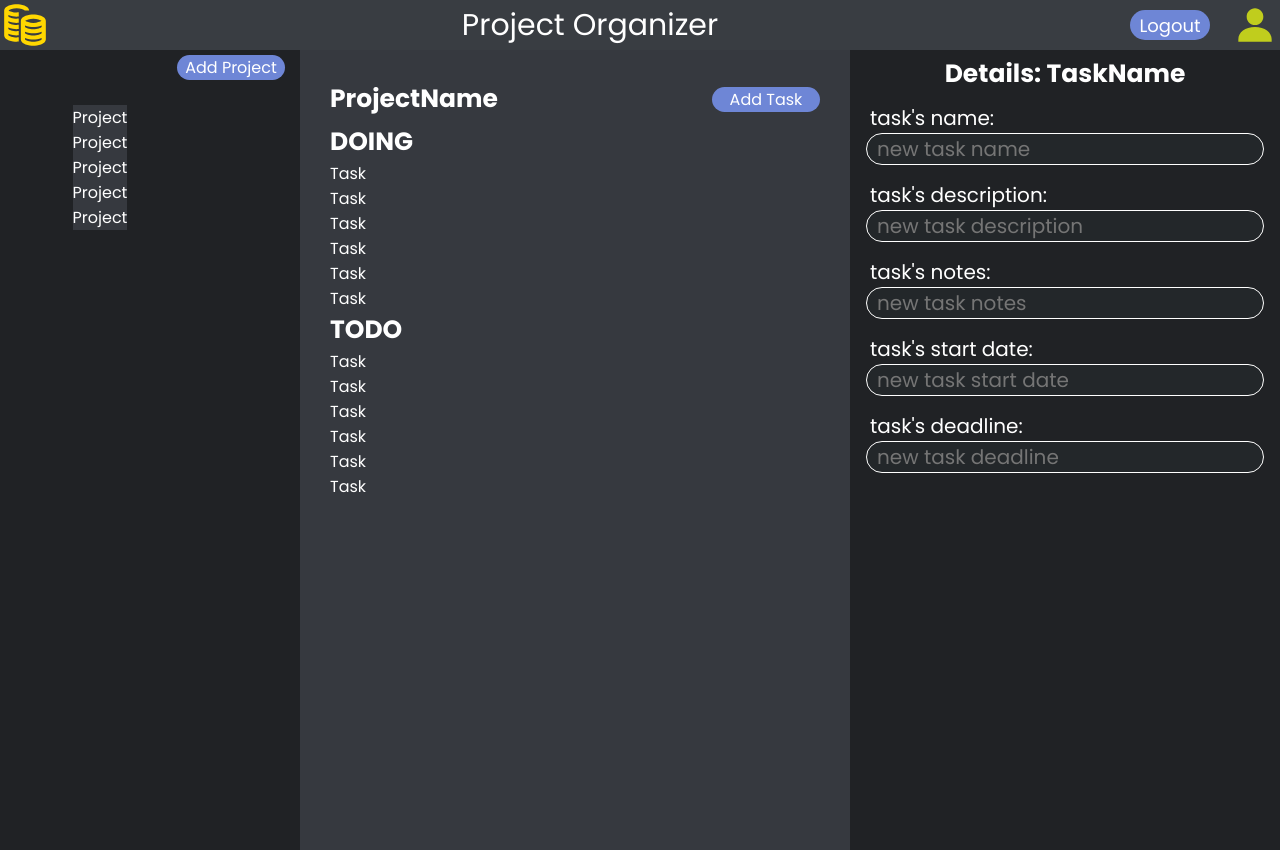
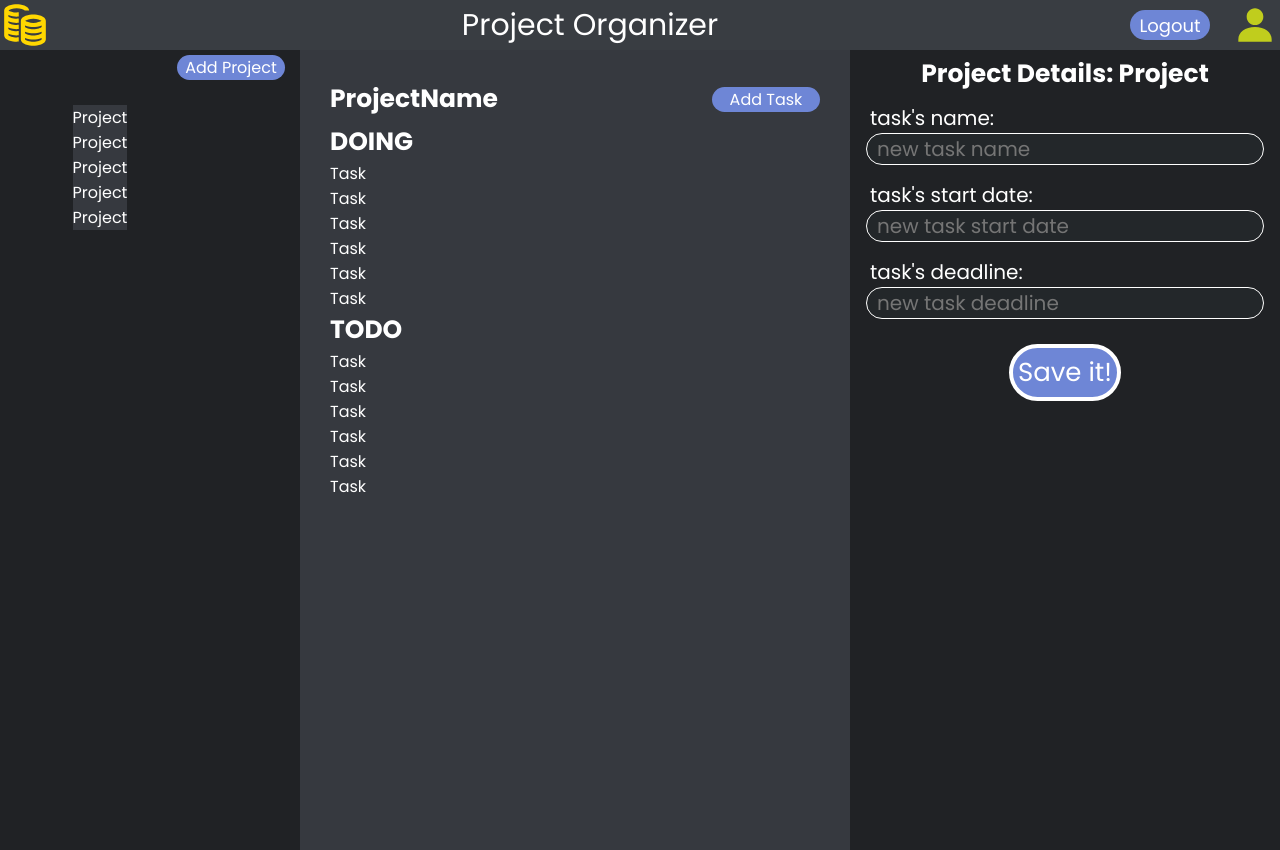
Before and after one commit to DiegoPrestesGit/bolttech-test, a React (Create React App) app in the folder frontend/: page / in a window 1280 px wide. Built offline with nearby package versions, Linux system fonts and the light colour scheme.

Commit message:
feat: project details

```diff
--- a/frontend/src/components/Details.js
+++ b/frontend/src/components/Details.js
@@ -2,36 +2,39 @@ import React from "react";
 
 import {
   Container,
-  Description,
-  Notes,
-  StartDate,
-  FinishDate,
   DefaultInput,
   TaskHeader,
   InputName,
+  SaveChangesButton,
 } from "./details-style";
 
 function Details() {
   const detailTypes = {
     project: (
       <Container>
-        {/*
-      NAME
-      STARTDATE
-      FINISHDATE
-      */}
+        <TaskHeader>Project Details: Project</TaskHeader>
+        <InputName>task's name:</InputName>
+        <DefaultInput placeholder="new task name" type="text" />
+
+        <InputName>task's start date:</InputName>
+        <DefaultInput
+          placeholder="new task start date"
+          type="text"
+        ></DefaultInput>
+
+        <InputName>task's deadline:</InputName>
+        <DefaultInput
+          placeholder="new task deadline"
+          type="text"
+        ></DefaultInput>
+        <SaveChangesButton onClick={() => console.log("SAVED!")}>
+          Save it!
+        </SaveChangesButton>
       </Container>
     ),
     task: (
       <Container>
-        {/*
-      NAME
-      DESCRIPTION
-      NOTES
-      STARTDATE
-      FINISHDATE
-      */}
-        <TaskHeader>Details: TaskName</TaskHeader>
+        <TaskHeader>Task Details: TaskName</TaskHeader>
         <InputName>task's name:</InputName>
         <DefaultInput placeholder="new task name" type="text" />
 
@@ -59,7 +62,7 @@ function Details() {
     ),
   };
 
-  return detailTypes["task"];
+  return detailTypes["project"];
 }
 
 export default Details;
--- a/frontend/src/components/details-style.js
+++ b/frontend/src/components/details-style.js
@@ -47,10 +47,16 @@ export const DefaultInput = styled.input`
   margin-bottom: 10px;
 `;
 
-export const Description = styled.input``;
+export const SaveChangesButton = styled.button`
+  margin-top: 15px;
+  border-radius: 50px;
+  border: 4px solid var(--white);
+  padding: 5px;
+  background-color: var(--nice-purple);
+  color: var(--white);
+  font-size: 26px;
 
-export const Notes = styled.input``;
-
-export const StartDate = styled.input``;
-
-export const FinishDate = styled.input``;
+  :hover {
+    cursor: pointer;
+  }
+`;
--- a/frontend/src/components/navbar-styles.js
+++ b/frontend/src/components/navbar-styles.js
@@ -42,6 +42,7 @@ export const AddProjectButton = styled.button`
   background-color: var(--nice-purple);
 
   :hover {
+    cursor: pointer;
     transition-duration: 0.2s;
     background-color: var(--dark-purple);
     font-weight: bold;
--- a/frontend/src/components/tasksnav-styles.js
+++ b/frontend/src/components/tasksnav-styles.js
@@ -39,6 +39,7 @@ export const AddTaskButton = styled.button`
   background-color: var(--nice-purple);
 
   :hover {
+    cursor: pointer;
     transition-duration: 0.2s;
     background-color: var(--dark-purple);
     font-weight: bold;
--- a/frontend/src/components/topbar-styles.js
+++ b/frontend/src/components/topbar-styles.js
@@ -35,6 +35,7 @@ export const UserLogout = styled.button`
   color: var(--white);
 
   :hover {
+    cursor: pointer;
     transition-duration: 0.2s;
     background-color: var(--dark-purple);
     font-weight: bold;
```
Also changed, not shown: frontend/src/assets/disket.png (added), 1 other file (tests, documents, lock files or other folders).
